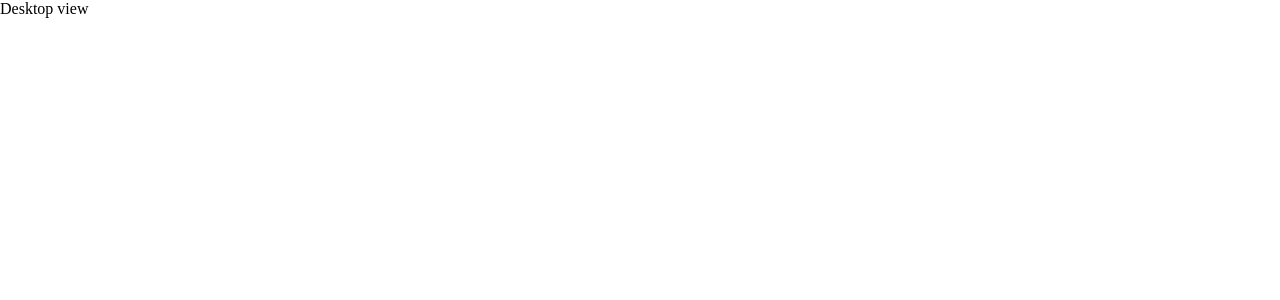
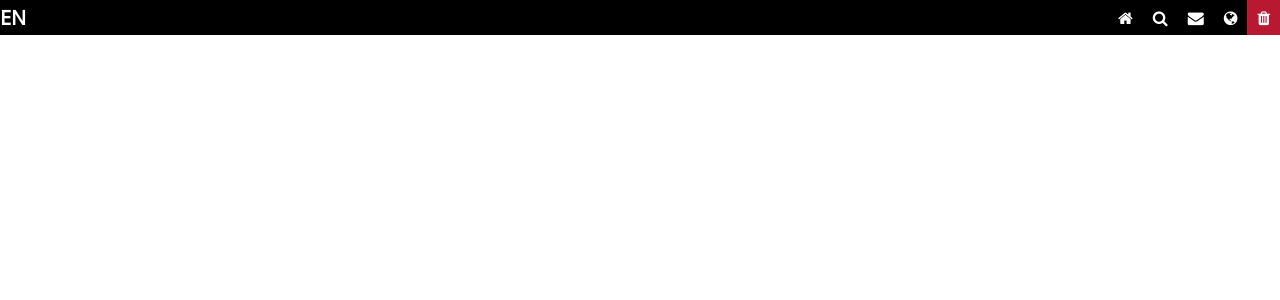
Before and after one commit to kozim/le-demo, a Vue app: page / in a window 1280 px wide. Shown: the top 300 px of the page. Built offline with nearby package versions, Linux system fonts and the light colour scheme.

Commit message:
added top nav and styling

```diff
--- a/public/index.html
+++ b/public/index.html
@@ -8,6 +8,10 @@
     <title><%= htmlWebpackPlugin.options.title %></title>
     <link rel="stylesheet" href="https://fonts.googleapis.com/css?family=Roboto:100,300,400,500,700,900">
     <link rel="stylesheet" href="https://cdn.jsdelivr.net/npm/@mdi/font@latest/css/materialdesignicons.min.css">
+    <link rel="preconnect" href="https://fonts.googleapis.com">
+    <link rel="preconnect" href="https://fonts.gstatic.com" crossorigin>
+    <link href="https://fonts.googleapis.com/css2?family=Noto+Sans:ital@0;1&family=Public+Sans:ital,wght@0,400;0,700;1,400;1,700&display=swap" rel="stylesheet">
+    <link rel="stylesheet" href="https://cdnjs.cloudflare.com/ajax/libs/font-awesome/4.7.0/css/font-awesome.min.css">
   </head>
   <body>
     <noscript>
--- a/src/App.vue
+++ b/src/App.vue
@@ -1,16 +1,11 @@
 <template>
   <div id="app">
-    <desktop-nav
-    v-if="width > 600"/>
-
-    <mobile-nav
-    v-if="width < 600"/>
+    <le-nav />
   </div>
 </template>
 
 <script>
-import desktopNav from './components/nav/desktop.vue'
-import mobileNav from './components/nav/mobile.vue'
+import leNav from './components/nav/nav.vue'
 import { computed, onMounted, onUnmounted, ref } from 'vue'
 
 export default {
@@ -20,8 +15,7 @@ export default {
     height: document.documentElement.clientHeight
   }),
   components: {
-    desktopNav,
-    mobileNav
+    leNav
   },
   computed: {
 
--- a/src/components/nav/desktop.vue
+++ b/src/components/nav/desktop.vue
@@ -1,5 +1,5 @@
 <template>
-  <p class="primaryText">Desktop view</p>
+
 </template>
 
 <script>
--- /dev/null
+++ b/src/components/nav/nav.vue
@@ -0,0 +1,76 @@
+<template>
+  <div class="top-header">
+		<div class="left">
+			<h4 class="headline">EN</h4>
+		</div>
+		<div class="icon-bar">
+			<a class="" href="#"><i class="fa fa-home"></i></a>
+			<a href="#"><i class="fa fa-search"></i></a>
+			<a href="#"><i class="fa fa-envelope"></i></a>
+			<a href="#"><i class="fa fa-globe"></i></a>
+			<a class="checkout-icon" href="#"><i class="fa fa-trash"></i></a>
+		</div>
+
+  </div>
+
+</template>
+
+<script>
+
+</script>
+
+<style lang="less">
+  	@import '../../styles/variables.less';
+
+	.top-header {
+		background-color: #000;
+		height: 35px;
+		color: #fff;
+		display: flex;
+		flex-direction: row;
+		flex-wrap: nowrap;
+		justify-content: space-between;
+		align-items: stretch;
+		align-content: space-between;
+
+		.left {
+			display: flex;
+			justify-content: center;
+			align-content: center;
+			flex-direction: column;
+		}
+
+
+		.icon-bar {
+			width: 500px;
+
+			display: flex;
+			flex-direction: row;
+			flex-wrap: nowrap;
+			justify-content: flex-end;
+			align-items: stretch;
+			align-content: stretch;
+
+			a {
+				// float: right;
+				// text-align: center;
+				padding: 10px;
+				color: white;
+				//height: 100%;
+
+				&.checkout-icon {
+					background-color: @primary;
+					color: #fff;
+				}
+			}
+
+
+		}
+
+
+	}
+
+
+
+
+</style>
--- a/src/main.js
+++ b/src/main.js
@@ -3,7 +3,6 @@ import App from './App.vue'
 import store from './store'
 import mainCss from './styles/main.less'
 import vuetify from './plugins/vuetify'
-
 
 Vue.config.productionTip = false
 
--- a/src/styles/main.less
+++ b/src/styles/main.less
@@ -1,15 +1,38 @@
 @import "variables.less";
 
-.primary {
-    color: @primary;
+// font-family: 'Noto Sans', sans-serif;
+// font-family: 'Public Sans', sans-serif;
+
+h1.banner {
+    font: 700 48px/51px 'Noto Sans', sans-serif;
 }
 
-.dark-text {
-    color: @dark-text;
+h1.non-banner {
+    font: 700 40px/45px 'Noto Sans', sans-serif;
+}
+
+h2.headline {
+    font: 700 35px/42px 'Noto Sans', sans-serif;
+}
+
+h3.headline {
+    font: 700 24px/28px 'Noto Sans', sans-serif;
+}
+
+h4.headline {
+    font: 700 20px/24px 'Noto Sans', sans-serif;
+}
+
+p.large {
+    font: 400 18px/25px 'Public Sans', sans-serif;;
+}
+
+p.small {
+    font: 400 16px/24px 'Public Sans', sans-serif;;
 }
 
 @media only screen and (max-width: 600px) {
     body {
-      background-color: lightblue;
+            background-color: lightblue;
+        }
     }
-  }
```
Also changed, not shown: src/components/HelloWorld.vue (deleted, +0 -151 lines), src/store/index.js (indentation only).
